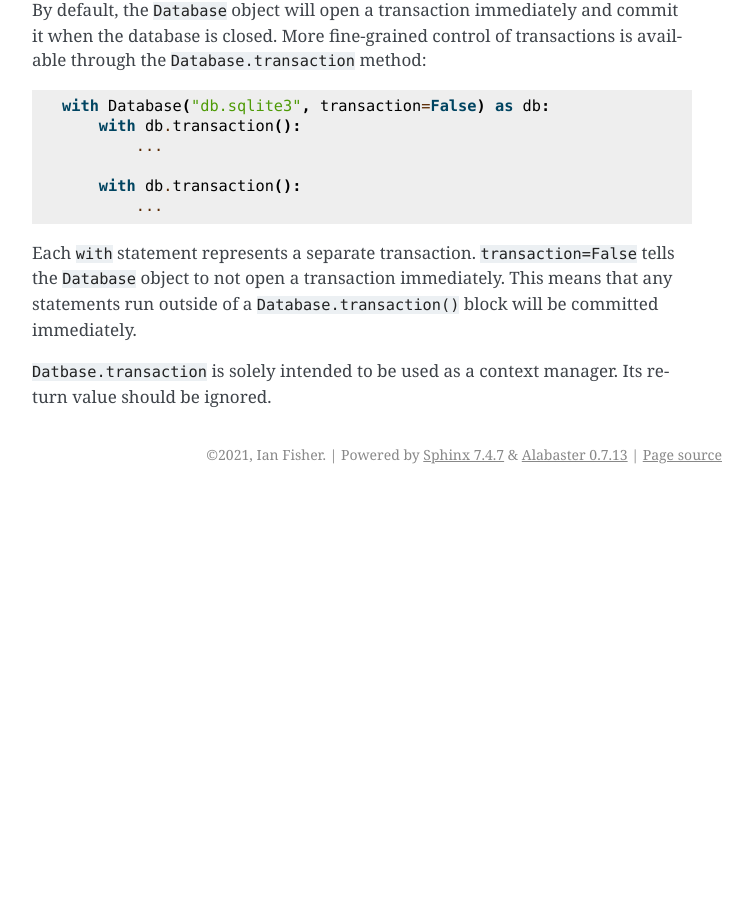
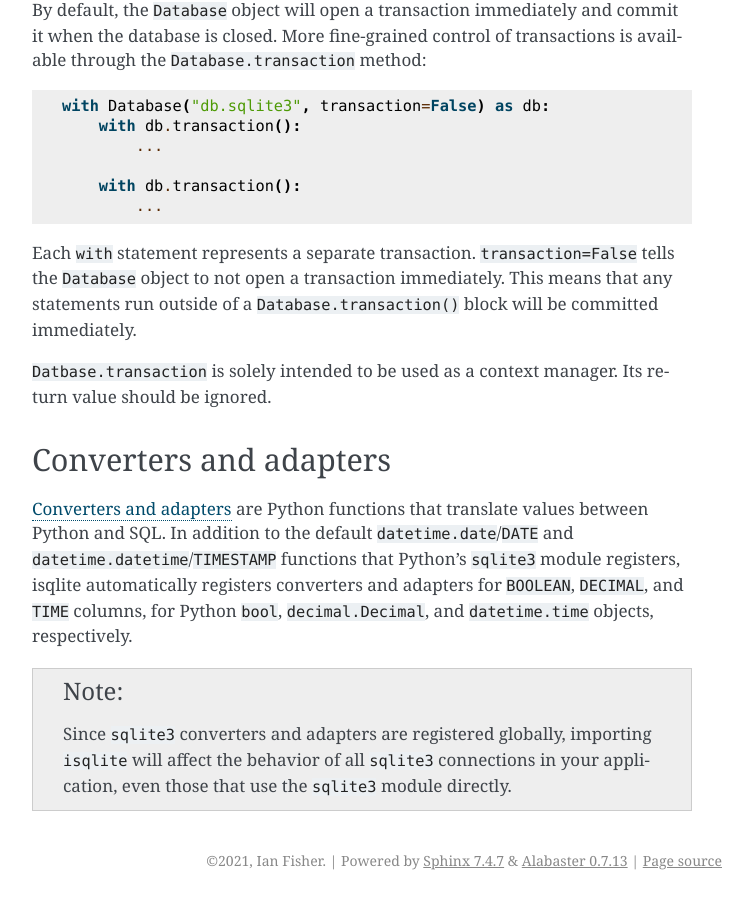
Before and after one commit to iafisher/isqlite, a Sphinx documentation site: the page built from docs/howto.rst, in a window 1280 px wide and 900 px high, scrolled down 4283 px. Shown: the whole window, without its empty margins (388-1141 px from the left). Built offline with Sphinx 7.4.7, drawn with Linux system fonts in a browser that asks for light colours; before the commit the page ends 4777 px from its top, so only the background shows below that; some of the changed text lies outside the part shown.

Commit message:
Add note about converters and adapters to docs
Issue: #5
Fixes: 14

```diff
--- a/docs/howto.rst
+++ b/docs/howto.rst
@@ -170,3 +170,13 @@ By default, the ``Database`` object will open a transaction immediately and comm
 Each ``with`` statement represents a separate transaction. ``transaction=False`` tells the ``Database`` object to not open a transaction immediately. This means that any statements run outside of a ``Database.transaction()`` block will be committed immediately.
 
 ``Datbase.transaction`` is solely intended to be used as a context manager. Its return value should be ignored.
+
+
+Converters and adapters
+-----------------------
+
+`Converters and adapters <https://docs.python.org/3/library/sqlite3.html#sqlite-and-python-types>`_ are Python functions that translate values between Python and SQL. In addition to the default ``datetime.date``/``DATE`` and ``datetime.datetime``/``TIMESTAMP`` functions that Python's ``sqlite3`` module registers, isqlite automatically registers converters and adapters for ``BOOLEAN``, ``DECIMAL``, and ``TIME`` columns, for Python ``bool``, ``decimal.Decimal``, and ``datetime.time`` objects, respectively.
+
+.. note::
+
+   Since ``sqlite3`` converters and adapters are registered globally, importing ``isqlite`` will affect the behavior of all ``sqlite3`` connections in your application, even those that use the ``sqlite3`` module directly.
```
